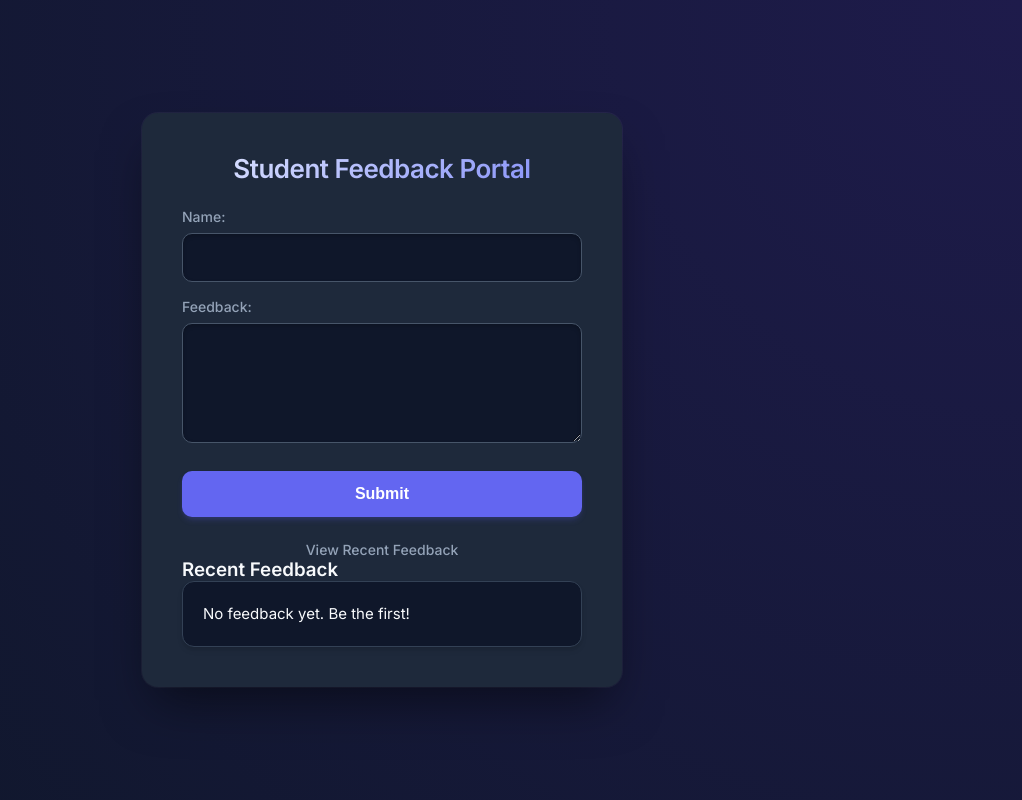
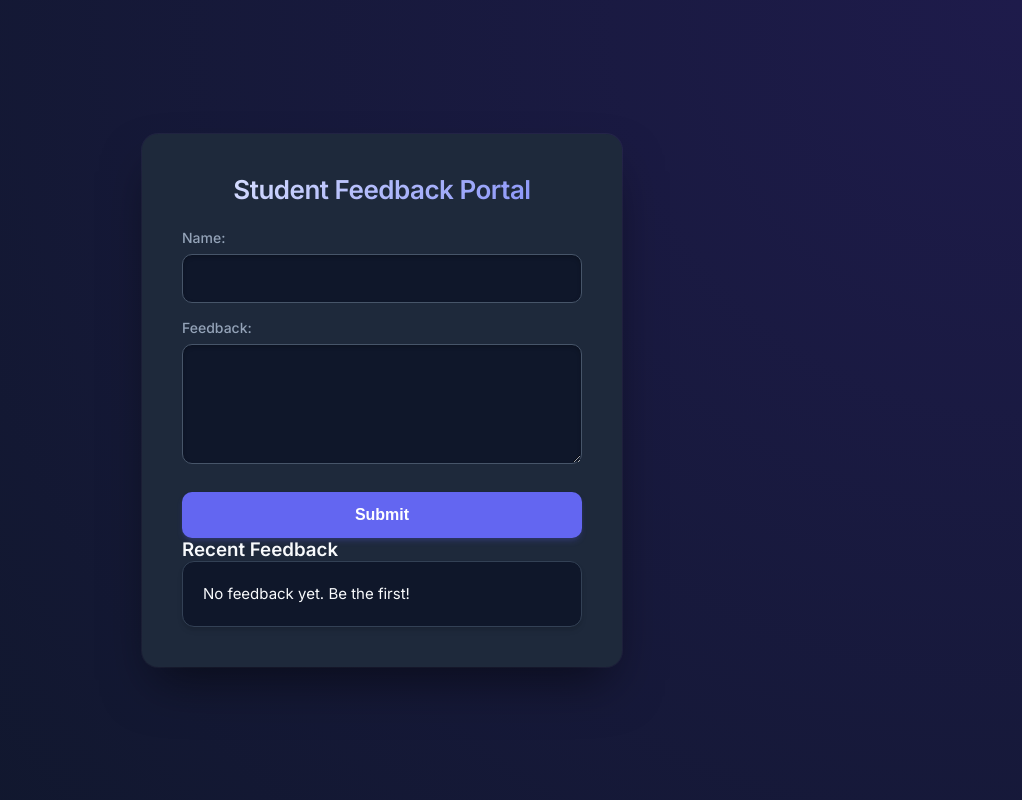
Before and after one commit to Sri-del-ete/student-feedback-system, a Flask app: page / in a window 1280 px wide. Shown: the whole page, without its empty margins (258-1280 px from the left). Run offline with Flask 3, Linux system fonts and the light colour scheme; data that the repository does not hold is empty.

Commit message:
Removed broken feedback link

```diff
--- a/app/templates/index.html
+++ b/app/templates/index.html
@@ -20,7 +20,6 @@
             <button type="submit">Submit</button>
         </form>
         <br>
-        <a href="{{ url_for('feedback') }}">View Recent Feedback</a>
         <h3>Recent Feedback</h3>
         <ul>
             {% for feedback in feedbacks %}
```
